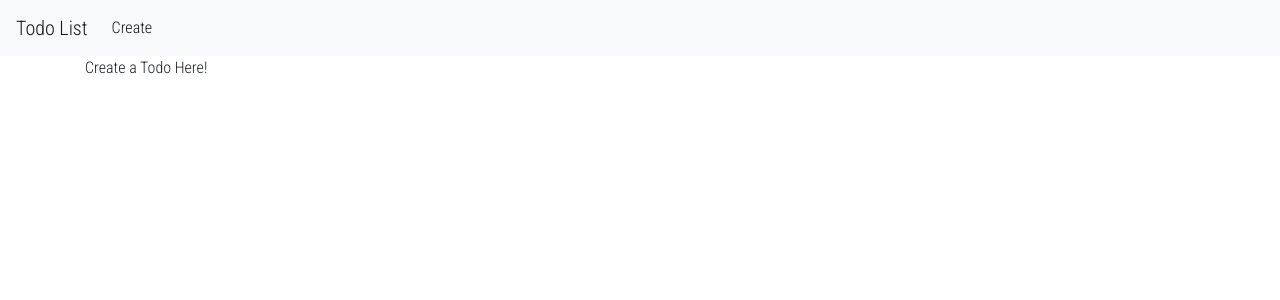
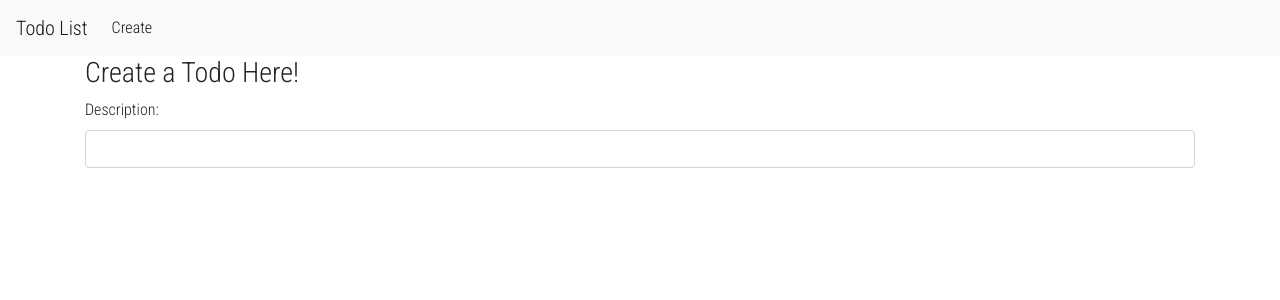
Before and after one commit to s6eskand/todo-mern, a React (Create React App) app: page /create in a window 1280 px wide. Shown: the top 300 px of the page. Built offline with nearby package versions, Linux system fonts and the light colour scheme; the HTML template or start-up script is replaced by a standard one.

Commit message:
update 'create' styles

```diff
--- a/src/Views/CreateTodo.js
+++ b/src/Views/CreateTodo.js
@@ -1,10 +1,72 @@
 import React from 'react';
 
 class CreateTodo extends React.Component {
+    constructor(props) {
+        super(props);
+
+        this.handleDescriptionChange = this.handleDescriptionChange.bind(this);
+        this.handlePriorityChange = this.handlePriorityChange.bind(this);
+        this.handleResponsibleChange = this.handleResponsibleChange.bind(this);
+        this.handleSubmit = this.handleSubmit.bind(this);
+
+        this.state = {
+            description: '',
+            responsible: '',
+            priority: '',
+            isComplete: false,
+        }
+    }
+
+    handleDescriptionChange = (e) => {
+        this.setState({
+            description: e.target.value
+        })
+    }
+
+    handleResponsibleChange = (e) => {
+        this.setState({
+            responsible: e.target.value
+        })
+    }
+
+    handlePriorityChange = (e) => {
+        this.setState({
+            priority: e.target.value
+        })
+    }
+
+    handleSubmit = (e) => {
+        e.preventDefault();
+
+        console.log('Form Submitted')
+        console.log(this.state)
+
+        this.setState({
+            description: '',
+            responsible: '',
+            priority: '',
+            isComplete: false,
+        })
+    }
+
+
     render() {
         return(
-            <div className="container">
-                <p>Create a Todo Here!</p>
+            <div style={{paddingTop: '100'}}>
+                <div className="container">
+                    <h3>Create a Todo Here!</h3>
+                    <form onSubmit={this.handleSubmit}>
+                        <div className="form-group">
+                            <label>Description: </label>
+                            <input
+                                type="text"
+                                className="form-control"
+                                value={this.state.description}
+                                onChange={this.handleDescriptionChange}
+                            />
+                        </div>
+                    </form>
+                </div>
             </div>
         )
     }
```
